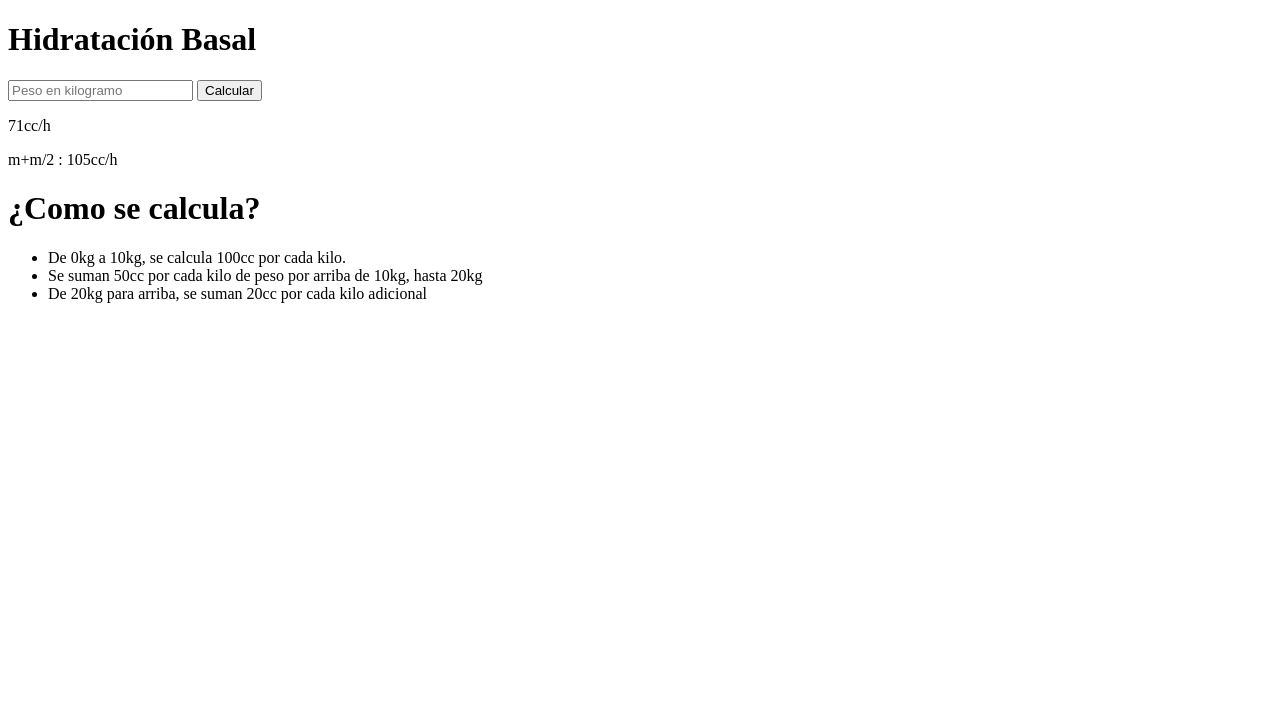
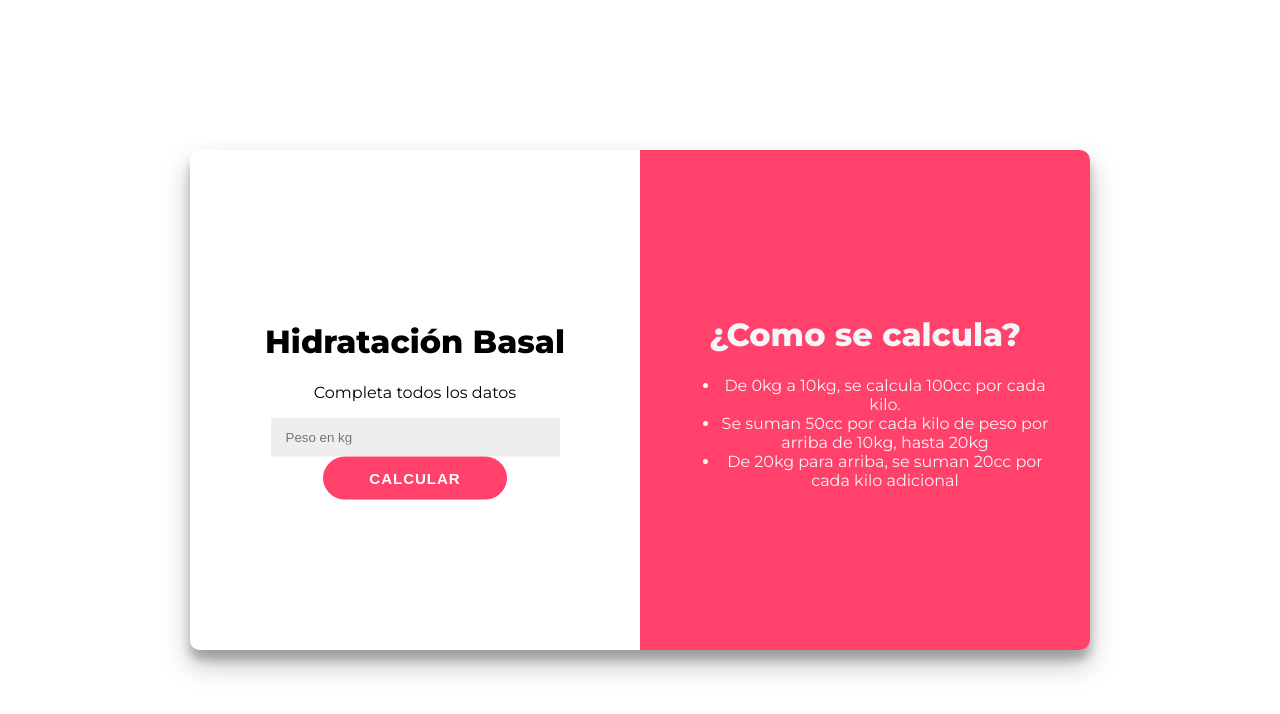
Before and after one commit to Keila-Benitez/keilabenitez.github.io, a plain HTML site: page index.html in a window 1280 px wide. Drawn offline with Linux system fonts and the light colour scheme.

Commit message:
Add files via upload

```diff
--- a/index.html
+++ b/index.html
@@ -1,18 +1,24 @@
 <!DOCTYPE html>
 <html>
     <head>
-        <title>Calculadora Basal</title>
+        <link rel="stylesheet" href="./style.css">
+        <script src="script.js" defer></script>
     </head>
     <body>
-        <div>
-            <div>
+        <div id="contenedor">
+            <div id="calculadora">
+                <div class="contenido">
                     <h1>Hidratación Basal</h1>
-                <input type="number" placeholder="Peso en kilogramo" />
-                <button>Calcular</button>
-                <p>71cc/h</p>
-                <p>m+m/2 : 105cc/h</p>
+                    <p class="item">Completa todos los datos</p>
+                    <input class="item" id="peso" type="number" placeholder="Peso en kg" />
+                    <p class="item" id="error">* Debe completar todos los datos</p>
+                    <button class="item" id="calcular">Calcular</button>
+                    <p class="item resultado" id="flu">71cc/h</p>
+                    <p class="item resultado" id="man">m+m/2 : 105cc/h</p>
                 </div>
-            <div>
+            </div>
+            <div id="detalle">
+                <div class="contenido">
                     <h1>¿Como se calcula?</h1>
                     <ul>
                         <li>De 0kg a 10kg, se calcula 100cc por cada kilo.</li>
@@ -21,5 +27,6 @@
                     </ul>
                 </div>
             </div>
+        </div>
     </body>
 </html>
--- /dev/null
+++ b/style.css
@@ -0,0 +1,88 @@
+@import url('https://fonts.googleapis.com/css?family=Montserrat:400,800');
+
+body{
+    font-family: 'Montserrat', sans-serif;
+}
+
+  #contenedor{
+    width: 900px;
+    height: 500px;
+    text-align: center;
+    /* Estas 3 lineas se encargan de centrar el div vertical y horizontalmente */
+    position: absolute;
+    inset: 0;
+    margin: auto;
+}
+#calculadora{
+    background: white;
+    /* Con estas 3 lineas vamos a hacer que los divs queden lado a lado */
+    width: 50%;
+    height: 100%;
+    float: left;
+}
+
+#detalle{
+    background: #FF416C;
+    /* Con estas 3 lineas vamos a hacer que los divs queden lado a lado */
+    width: 50%;
+    height: 100%;
+    float: left;
+    color: #f6f5f7;
+}
+.contenido{
+    /* Estas tres lineas van a centrar el contenido verticalmente dentro de cada div */
+    position: relative;
+    top: 50%;
+    transform: translateY(-50%);
+    overflow: hidden;
+    padding: 40px;
+}
+input {
+	width: 70%;
+    padding: 12px 15px;
+    border: none;
+    background-color: #eee;
+}
+
+button {
+  font-size: 15px;
+	font-weight: bold;
+	padding: 12px 45px;
+	border-radius: 30px;
+	background-color: #FF416C;
+	border: 1px solid #FF416C;
+	color: #FFFFFF;
+	text-transform: uppercase;
+	letter-spacing: 1px;
+	transition: transform 20ms ease-in;
+}
+#contenedor{
+    width: 900px;
+    height: 500px;
+    text-align: center;
+    /* Estas 3 lineas se encargan de centrar el div vertical y horizontalmente */
+    position: absolute;
+    inset: 0;
+    margin: auto;
+    border-radius: 10px;
+    overflow: hidden;
+    box-shadow: 0 14px 28px rgba(0,0,0,0.25),
+      0 10px 10px rgba(0,0,0,0.22);
+  }
+
+button:active {
+	transform: scale(0.95);
+}
+#error{
+    color: red;
+    font-weight: bold;
+    display: none;
+}
+
+.resultado{
+    color: #0A81D1;
+    font-weight: bold;
+    font-size: 25px;
+    margin-bottom: 5px;
+    display: none;
+}
```
Lines whose indentation alone changed are shown as unchanged.
